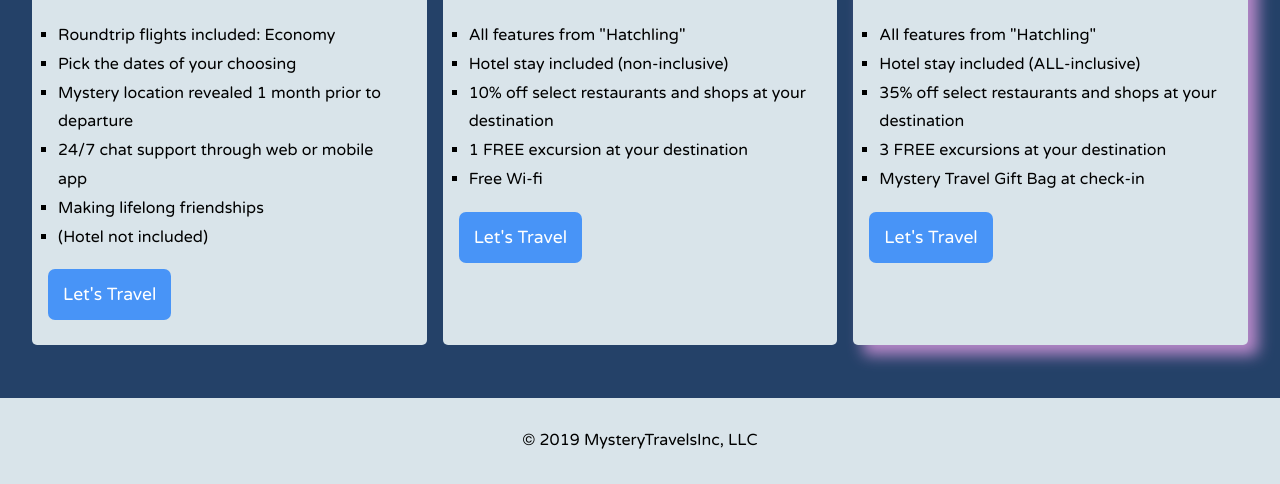
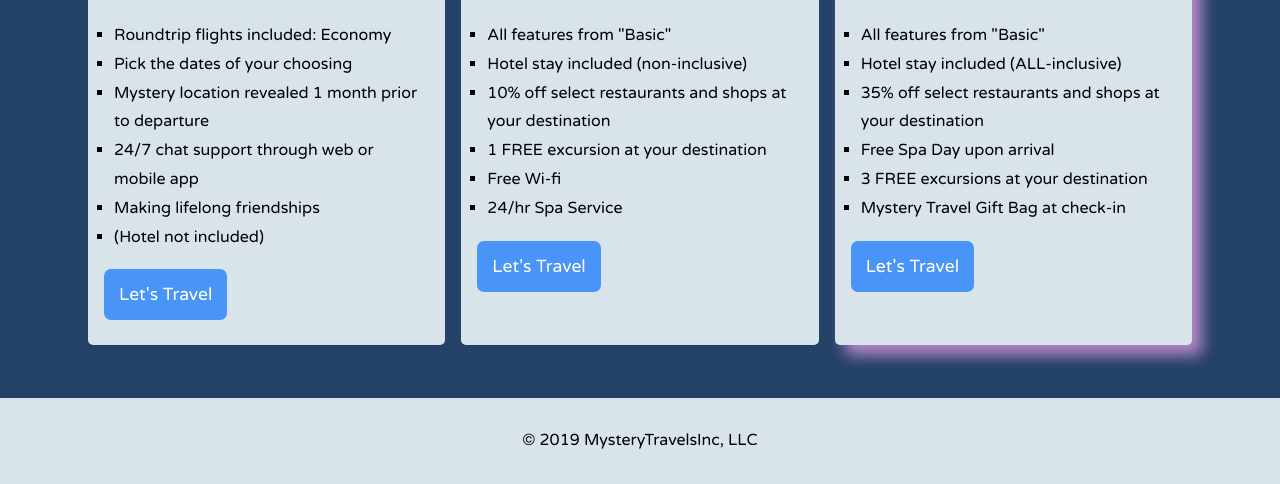
Before and after one commit to jasmindominique/homework-2-travel, a website: page index.html in a window 1280 px wide. Shown: the part 732-1216 px from the top of the page. Drawn offline with Linux system fonts and the light colour scheme.

Commit message:
Minor tweaks to scss

```diff
--- a/index.html
+++ b/index.html
@@ -56,11 +56,12 @@
 			<h3>5 Trips a year</h3>
 			<p>$700</p>
 			<ul class="features">
-				<li>All features from "Hatchling"</li>
+				<li>All features from "Basic"</li>
 				<li>Hotel stay included (non-inclusive)</li>
 				<li>10% off select restaurants and shops at your destination</li>
 				<li>1 FREE excursion at your destination</li>
 				<li>Free Wi-fi</li>
+				<li>24/hr Spa Service</li>
 			</ul>
 			<div class="buttonmargin">
 			<a href="" class="button">Let's Travel</a>
@@ -71,9 +72,10 @@
 			<h3>10 Trips a year</h3>
 			<p>$1,200</p>
 			<ul class="features ">
-				<li>All features from "Hatchling"</li>
+				<li>All features from "Basic"</li>
 				<li>Hotel stay included (ALL-inclusive)</li>
 				<li>35% off select restaurants and shops at your destination</li>
+				<li>Free Spa Day upon arrival</li>
 				<li>3 FREE excursions at your destination</li>
 				<li>Mystery Travel Gift Bag at check-in</li>
 			</ul>
--- a/src/scss/main.scss
+++ b/src/scss/main.scss
@@ -103,6 +103,7 @@ footer{
 
 .banner{
 	background: url(../img/traveltoo.jpg);
+	background-size: cover;
 	height: 375px;
 	text-align: center;
 	padding: 4em ;
@@ -126,6 +127,7 @@ footer{
 	padding: 1em;
 	border-radius: 5px;
 	margin: 0 .5em .8em;
+	max-width: 100%;
 
 	h2, p, h3, {
 		text-align: center;
@@ -183,10 +185,7 @@ footer{
 		background:$primary-color;
 	}
 
-
-
 }
-
 
 
 @media screen and (min-width: 768px){
@@ -196,6 +195,6 @@ footer{
 	}
 
 	.row{
-		margin: 0 1.5em;
+		margin: 0 5em;
 	}
 }
```
Also changed, not shown: dist/css/main.css, 1 other file.
